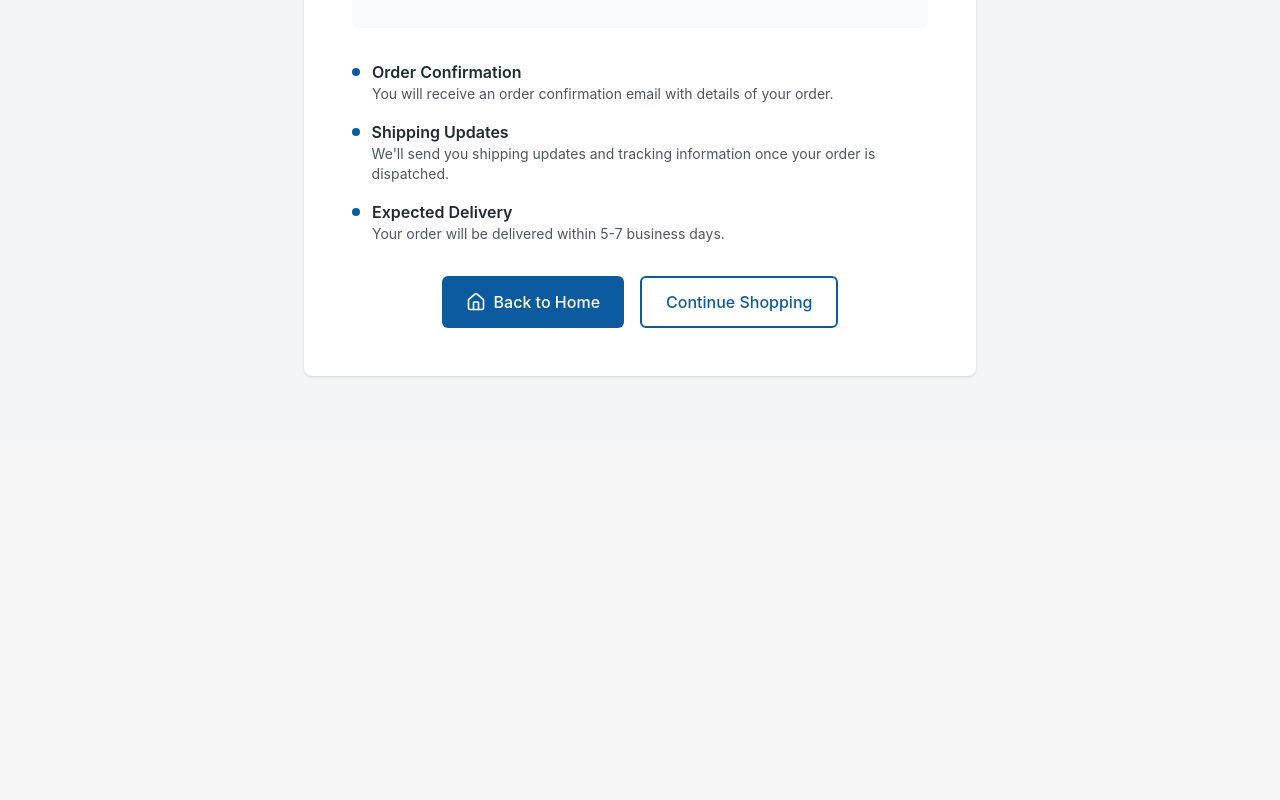
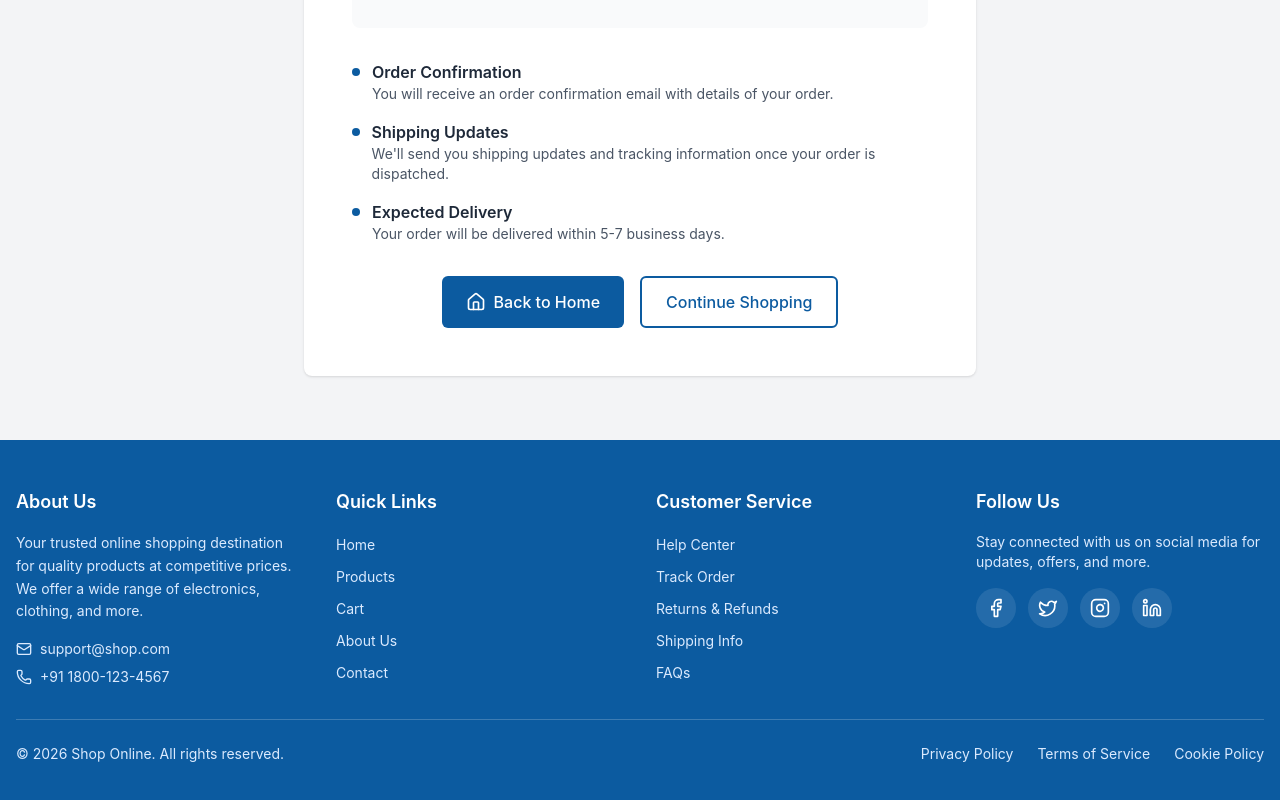
Before and after one commit to gautamkumarcode/products-listing, a Next.js app: page /success in a window 1280 px wide. Shown: the part 506-1306 px from the top of the page. Before the commit the page ends 946 px from the top, so only its background shows below. Built offline with nearby package versions, Linux system fonts and the light colour scheme.

Commit message:
feat: create the footer component

```diff
--- a/app/globals.css
+++ b/app/globals.css
@@ -3,11 +3,38 @@
 @import "tailwindcss/utilities" layer(utilities);
 
 body {
-  background: #f5f5f5;
-  color: #333;
-  font-family: -apple-system, BlinkMacSystemFont, 'Segoe UI', 'Roboto', 'Oxygen',
-    'Ubuntu', 'Cantarell', 'Fira Sans', 'Droid Sans', 'Helvetica Neue',
-    sans-serif;
-  -webkit-font-smoothing: antialiased;
-  -moz-osx-font-smoothing: grayscale;
+	background: #f5f5f5;
+	color: #333;
+	font-family: -apple-system, BlinkMacSystemFont, "Segoe UI", "Roboto", "Oxygen",
+		"Ubuntu", "Cantarell", "Fira Sans", "Droid Sans", "Helvetica Neue",
+		sans-serif;
+	-webkit-font-smoothing: antialiased;
+	-moz-osx-font-smoothing: grayscale;
 }
+
+/* Custom Scrollbar Styles */
+::-webkit-scrollbar {
+	width: 12px;
+	height: 12px;
+}
+
+::-webkit-scrollbar-track {
+	background: #f1f1f1;
+	border-radius: 10px;
+}
+
+::-webkit-scrollbar-thumb {
+	background: #0c5ba0;
+	border-radius: 10px;
+	border: 2px solid #f1f1f1;
+}
+
+::-webkit-scrollbar-thumb:hover {
+	background: #094a85;
+}
+
+/* Firefox Scrollbar */
+* {
+	scrollbar-width: thin;
+	scrollbar-color: #0c5ba0 #f1f1f1;
+}
--- a/app/layout.tsx
+++ b/app/layout.tsx
@@ -1,3 +1,4 @@
+import Footer from "@/components/custom/Footer/Footer";
 import Header from "@/components/custom/Header/Header";
 import { CartProvider } from "@/context/CartContext";
 import type { Metadata } from "next";
@@ -27,10 +28,11 @@ export default function RootLayout({
 	return (
 		<html lang="en">
 			<body
-				className={`${geistSans.variable} ${geistMono.variable} antialiased`}>
+				className={`${geistSans.variable} ${geistMono.variable} antialiased flex flex-col min-h-screen`}>
 				<CartProvider>
 					<Header />
-					{children}
+					<main className="flex-1">{children}</main>
+					<Footer />
 				</CartProvider>
 			</body>
 		</html>
--- a/app/page.tsx
+++ b/app/page.tsx
@@ -37,7 +37,6 @@ export default function Home() {
 				<div className="flex items-center justify-between mb-6">
 					<h1 className="text-3xl font-bold text-gray-800">Product Listing</h1>
 
-					{/* Mobile Filter Toggle */}
 					<button
 						onClick={() => setShowFilters(!showFilters)}
 						className="lg:hidden flex items-center gap-2 bg-[#0C5BA0] text-white px-4 py-2 rounded-md hover:bg-[#094A85]">
@@ -47,7 +46,6 @@ export default function Home() {
 				</div>
 
 				<div className="flex gap-6 relative">
-					{/* Sidebar */}
 					<aside
 						className={`${
 							showFilters ? "block" : "hidden"
@@ -75,7 +73,6 @@ export default function Home() {
 						</div>
 					</aside>
 
-					{/* Products Grid */}
 					<div className="flex-1">
 						<div className="grid grid-cols-1 md:grid-cols-2 lg:grid-cols-3 gap-6">
 							{filteredProducts.map((product) => (
--- a/app/product/[id]/page.tsx
+++ b/app/product/[id]/page.tsx
@@ -6,14 +6,12 @@ interface PageProps {
 	params: Promise<{ id: string }>;
 }
 
-// Generate static params for all products
 export async function generateStaticParams() {
 	return products.map((product) => ({
 		id: product.id,
 	}));
 }
 
-// Generate metadata for SEO
 export async function generateMetadata({ params }: PageProps) {
 	const { id } = await params;
 	const product = products.find((p) => p.id === id);
--- a/app/success/page.tsx
+++ b/app/success/page.tsx
@@ -23,8 +23,8 @@ function SuccessContent() {
 						</h1>
 
 						<p className="text-gray-600 mb-8">
-							Thank you for your order. We've received your order and will begin
-							processing it shortly.
+							Thank you for your order. We&apos;ve received your order and will
+							begin processing it shortly.
 						</p>
 
 						<div className="bg-gray-50 rounded-lg p-6 mb-8">
--- a/components/custom/Filter/Filters.tsx
+++ b/components/custom/Filter/Filters.tsx
@@ -40,11 +40,9 @@ export default function Filters({
 
 	return (
 		<div className="space-y-6">
-			{/* Filters Card */}
 			<div className="bg-[#0C5BA0] text-white rounded-lg p-6">
 				<h2 className="text-xl font-bold mb-6">Filters</h2>
 
-				{/* Category Filter */}
 				<div className="mb-6">
 					<h3 className="text-base font-semibold mb-3">Category</h3>
 					<div className="space-y-2">
@@ -68,7 +66,6 @@ export default function Filters({
 					</div>
 				</div>
 
-				{/* Price Range Filter */}
 				<div>
 					<h3 className="text-base font-semibold mb-3">Price</h3>
 					<div className="space-y-3">
@@ -89,7 +86,6 @@ export default function Filters({
 					</div>
 				</div>
 
-				{/* Brand Filter */}
 				<div className="pt-4 border-t border-white/20">
 					<h3 className="text-base font-semibold mb-3">Brand</h3>
 					<div className="space-y-2 max-h-48 overflow-y-auto">
--- /dev/null
+++ b/components/custom/Footer/Footer.tsx
@@ -0,0 +1,187 @@
+import {
+	Facebook,
+	Instagram,
+	Linkedin,
+	Mail,
+	Phone,
+	Twitter,
+} from "lucide-react";
+import Link from "next/link";
+
+export default function Footer() {
+	const currentYear = new Date().getFullYear();
+
+	return (
+		<footer className="bg-[#0C5BA0] text-white mt-auto">
+			<div className="container mx-auto px-4 py-12">
+				<div className="grid grid-cols-1 md:grid-cols-2 lg:grid-cols-4 gap-8 mb-8">
+					<div>
+						<h3 className="text-lg font-semibold mb-4">About Us</h3>
+						<p className="text-blue-100 text-sm leading-relaxed mb-4">
+							Your trusted online shopping destination for quality products at
+							competitive prices. We offer a wide range of electronics,
+							clothing, and more.
+						</p>
+						<div className="flex items-center gap-2 text-blue-100 text-sm mb-2">
+							<Mail className="w-4 h-4" />
+							<span>support@shop.com</span>
+						</div>
+						<div className="flex items-center gap-2 text-blue-100 text-sm">
+							<Phone className="w-4 h-4" />
+							<span>+91 1800-123-4567</span>
+						</div>
+					</div>
+
+					<div>
+						<h3 className="text-lg font-semibold mb-4">Quick Links</h3>
+						<ul className="space-y-2">
+							<li>
+								<Link
+									href="/"
+									className="text-blue-100 hover:text-white transition-colors text-sm">
+									Home
+								</Link>
+							</li>
+							<li>
+								<Link
+									href="/"
+									className="text-blue-100 hover:text-white transition-colors text-sm">
+									Products
+								</Link>
+							</li>
+							<li>
+								<Link
+									href="/cart"
+									className="text-blue-100 hover:text-white transition-colors text-sm">
+									Cart
+								</Link>
+							</li>
+							<li>
+								<Link
+									href="#"
+									className="text-blue-100 hover:text-white transition-colors text-sm">
+									About Us
+								</Link>
+							</li>
+							<li>
+								<Link
+									href="#"
+									className="text-blue-100 hover:text-white transition-colors text-sm">
+									Contact
+								</Link>
+							</li>
+						</ul>
+					</div>
+
+					<div>
+						<h3 className="text-lg font-semibold mb-4">Customer Service</h3>
+						<ul className="space-y-2">
+							<li>
+								<Link
+									href="#"
+									className="text-blue-100 hover:text-white transition-colors text-sm">
+									Help Center
+								</Link>
+							</li>
+							<li>
+								<Link
+									href="#"
+									className="text-blue-100 hover:text-white transition-colors text-sm">
+									Track Order
+								</Link>
+							</li>
+							<li>
+								<Link
+									href="#"
+									className="text-blue-100 hover:text-white transition-colors text-sm">
+									Returns & Refunds
+								</Link>
+							</li>
+							<li>
+								<Link
+									href="#"
+									className="text-blue-100 hover:text-white transition-colors text-sm">
+									Shipping Info
+								</Link>
+							</li>
+							<li>
+								<Link
+									href="#"
+									className="text-blue-100 hover:text-white transition-colors text-sm">
+									FAQs
+								</Link>
+							</li>
+						</ul>
+					</div>
+
+					<div>
+						<h3 className="text-lg font-semibold mb-4">Follow Us</h3>
+						<p className="text-blue-100 text-sm mb-4">
+							Stay connected with us on social media for updates, offers, and
+							more.
+						</p>
+						<div className="flex gap-3">
+							<a
+								href="https://facebook.com"
+								target="_blank"
+								rel="noopener noreferrer"
+								className="w-10 h-10 bg-white/10 rounded-full flex items-center justify-center hover:bg-white/20 transition-colors"
+								aria-label="Facebook">
+								<Facebook className="w-5 h-5" />
+							</a>
+							<a
+								href="https://twitter.com"
+								target="_blank"
+								rel="noopener noreferrer"
+								className="w-10 h-10 bg-white/10 rounded-full flex items-center justify-center hover:bg-white/20 transition-colors"
+								aria-label="Twitter">
+								<Twitter className="w-5 h-5" />
+							</a>
+							<a
+								href="https://instagram.com"
+								target="_blank"
+								rel="noopener noreferrer"
+								className="w-10 h-10 bg-white/10 rounded-full flex items-center justify-center hover:bg-white/20 transition-colors"
+								aria-label="Instagram">
+								<Instagram className="w-5 h-5" />
+							</a>
+							<a
+								href="https://linkedin.com"
+								target="_blank"
+								rel="noopener noreferrer"
+								className="w-10 h-10 bg-white/10 rounded-full flex items-center justify-center hover:bg-white/20 transition-colors"
+								aria-label="LinkedIn">
+								<Linkedin className="w-5 h-5" />
+							</a>
+						</div>
+					</div>
+				</div>
+
+				<div className="border-t border-white/20 pt-6">
+					<div className="flex flex-col md:flex-row justify-between items-center gap-4">
+						<p className="text-blue-100 text-sm text-center md:text-left">
+							© {currentYear} Shop Online. All rights reserved.
+						</p>
+						<div className="flex gap-6">
+							<Link
+								href="#"
+								className="text-blue-100 hover:text-white transition-colors text-sm">
+								Privacy Policy
+							</Link>
+							<Link
+								href="#"
+								className="text-blue-100 hover:text-white transition-colors text-sm">
+								Terms of Service
+							</Link>
+							<Link
+								href="#"
+								className="text-blue-100 hover:text-white transition-colors text-sm">
+								Cookie Policy
+							</Link>
+						</div>
+					</div>
+				</div>
+			</div>
+		</footer>
+	);
+}
--- a/components/custom/Header/Header.tsx
+++ b/components/custom/Header/Header.tsx
@@ -10,12 +10,10 @@ export default function Header() {
 	return (
 		<header className="bg-[#0C5BA0] text-white">
 			<div className="container mx-auto px-4 py-4 flex items-center justify-between gap-4">
-				{/* Logo */}
 				<Link href="/" className="text-2xl font-bold">
 					Logo
 				</Link>
 
-				{/* Search Bar */}
 				<div className="flex-1 max-w-md mx-4">
 					<div className="relative">
 						<Search className="absolute left-3 top-1/2 transform -translate-y-1/2 text-gray-400 w-5 h-5" />
@@ -27,7 +25,6 @@ export default function Header() {
 					</div>
 				</div>
 
-				{/* Cart */}
 				<Link
 					href="/cart"
 					className="flex items-center gap-2 bg-[#0C5BA0] hover:bg-[#094A85] px-4 py-2 rounded-md border border-white transition-colors relative">
--- a/components/custom/ProductCard/ProductCard.tsx
+++ b/components/custom/ProductCard/ProductCard.tsx
@@ -21,7 +21,6 @@ export default function ProductCard({
 						alt={product.title}
 						fill
 						className="object-contain"
-						// sizes="(max-width: 768px) 100vw, (max-width: 1200px) 50vw, 33vw"
 					/>
 				</div>
 			</Link>
--- a/context/CartContext.tsx
+++ b/context/CartContext.tsx
@@ -31,7 +31,6 @@ export function CartProvider({ children }: { children: React.ReactNode }) {
 	const [state, dispatch] = useReducer(cartReducer, initialCartState);
 	const [mounted, setMounted] = useState(false);
 
-	// Load cart from localStorage on mount
 	useEffect(() => {
 		setMounted(true);
 		const savedCart = localStorage.getItem("cart");
@@ -47,14 +46,12 @@ export function CartProvider({ children }: { children: React.ReactNode }) {
 		}
 	}, []);
 
-	// Save cart to localStorage whenever it changes
 	useEffect(() => {
 		if (mounted) {
 			localStorage.setItem("cart", JSON.stringify(state.cart));
 		}
 	}, [state.cart, mounted]);
 
-	// Cart actions
 	const addToCart = (product: Product) => {
 		dispatch({ type: "ADD_TO_CART", payload: product });
 	};
@@ -71,7 +68,6 @@ export function CartProvider({ children }: { children: React.ReactNode }) {
 		dispatch({ type: "CLEAR_CART" });
 	};
 
-	// Memoized calculations
 	const cartCount = useMemo(
 		() => state.cart.reduce((total, item) => total + item.quantity, 0),
 		[state.cart]
```
Also changed, not shown: app/checkout/page.tsx (+1 -9 lines), components/custom/ProductDetails/ProductDetailClient.tsx (+0 -13 lines). Lines whose indentation alone changed are shown as unchanged.
